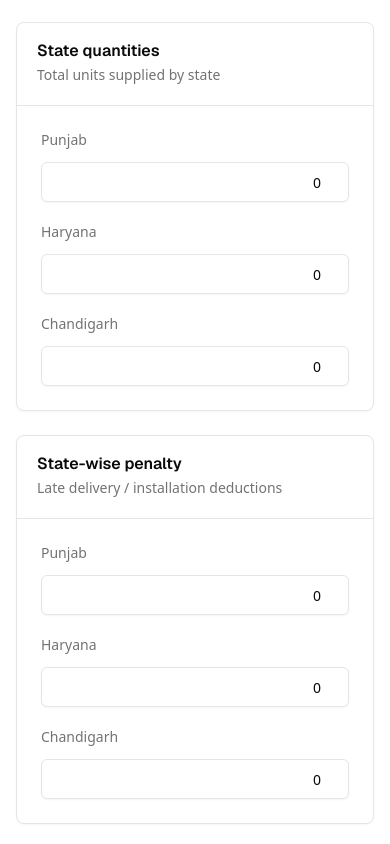
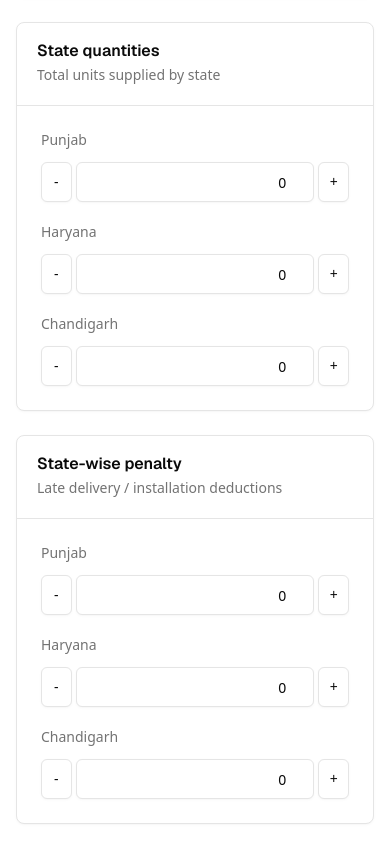
Before and after one commit to ronnierobbie/BillCalculator, a Next.js app: page / in a window 390 px wide. Shown: the part 1620-2464 px from the top of the page. Built offline with nearby package versions, Linux system fonts and the light colour scheme.

Commit message:
fix: add explicit mobile steppers for quantity and penalty inputs

```diff
--- a/components/bill/PenaltiesCard.tsx
+++ b/components/bill/PenaltiesCard.tsx
@@ -1,4 +1,5 @@
 import { Card, CardContent, CardHeader, CardTitle } from "@/components/ui/card";
+import { Button } from "@/components/ui/button";
 import { Input } from "@/components/ui/input";
 import { Label } from "@/components/ui/label";
 
@@ -10,6 +11,12 @@ type PenaltiesCardProps = {
 };
 
 export function PenaltiesCard({ penalties, onChange }: PenaltiesCardProps) {
+  const updateAt = (index: number, value: number) => {
+    const next = [...penalties] as [number, number, number];
+    next[index] = Math.max(0, value);
+    onChange(next);
+  };
+
   return (
     <Card className="vercel-panel">
       <CardHeader>
@@ -20,20 +27,40 @@ export function PenaltiesCard({ penalties, onChange }: PenaltiesCardProps) {
         {STATES.map((state, index) => (
           <div
             key={state}
-            className="grid items-center gap-3 rounded-md px-1 py-1 transition hover:bg-accent sm:grid-cols-[1fr_132px]"
+            className="grid items-center gap-3 rounded-md px-1 py-1 transition hover:bg-accent sm:grid-cols-[1fr_172px]"
           >
             <Label className="text-sm text-muted-foreground">{state}</Label>
+            <div className="flex items-center gap-1">
+              <Button
+                type="button"
+                variant="outline"
+                className="h-10 w-10 px-0"
+                onClick={() => updateAt(index, penalties[index] - 1)}
+                aria-label={`Decrease ${state} penalty`}
+              >
+                -
+              </Button>
               <Input
                 className="w-full text-right font-mono tabular-nums"
                 type="number"
                 min="0"
+                step="1"
+                inputMode="decimal"
                 value={penalties[index]}
                 onChange={(event) => {
-                const next = [...penalties] as [number, number, number];
-                next[index] = parseFloat(event.target.value) || 0;
-                onChange(next);
+                  updateAt(index, parseFloat(event.target.value) || 0);
                 }}
               />
+              <Button
+                type="button"
+                variant="outline"
+                className="h-10 w-10 px-0"
+                onClick={() => updateAt(index, penalties[index] + 1)}
+                aria-label={`Increase ${state} penalty`}
+              >
+                +
+              </Button>
+            </div>
           </div>
         ))}
       </CardContent>
--- a/components/bill/StateQuantitiesCard.tsx
+++ b/components/bill/StateQuantitiesCard.tsx
@@ -1,4 +1,5 @@
 import { Card, CardContent, CardHeader, CardTitle } from "@/components/ui/card";
+import { Button } from "@/components/ui/button";
 import { Input } from "@/components/ui/input";
 import { Label } from "@/components/ui/label";
 
@@ -10,6 +11,12 @@ type StateQuantitiesCardProps = {
 };
 
 export function StateQuantitiesCard({ quantities, onChange }: StateQuantitiesCardProps) {
+  const updateAt = (index: number, value: number) => {
+    const next = [...quantities] as [number, number, number];
+    next[index] = Math.max(0, value);
+    onChange(next);
+  };
+
   return (
     <Card className="vercel-panel">
       <CardHeader>
@@ -20,20 +27,40 @@ export function StateQuantitiesCard({ quantities, onChange }: StateQuantitiesCar
         {STATES.map((state, index) => (
           <div
             key={state}
-            className="grid items-center gap-3 rounded-md px-1 py-1 transition hover:bg-accent sm:grid-cols-[1fr_132px]"
+            className="grid items-center gap-3 rounded-md px-1 py-1 transition hover:bg-accent sm:grid-cols-[1fr_172px]"
           >
             <Label className="text-sm text-muted-foreground">{state}</Label>
+            <div className="flex items-center gap-1">
+              <Button
+                type="button"
+                variant="outline"
+                className="h-10 w-10 px-0"
+                onClick={() => updateAt(index, quantities[index] - 1)}
+                aria-label={`Decrease ${state} quantity`}
+              >
+                -
+              </Button>
               <Input
                 className="w-full text-right font-mono tabular-nums"
                 type="number"
                 min="0"
+                step="1"
+                inputMode="numeric"
                 value={quantities[index]}
                 onChange={(event) => {
-                const next = [...quantities] as [number, number, number];
-                next[index] = parseFloat(event.target.value) || 0;
-                onChange(next);
+                  updateAt(index, parseFloat(event.target.value) || 0);
                 }}
               />
+              <Button
+                type="button"
+                variant="outline"
+                className="h-10 w-10 px-0"
+                onClick={() => updateAt(index, quantities[index] + 1)}
+                aria-label={`Increase ${state} quantity`}
+              >
+                +
+              </Button>
+            </div>
           </div>
         ))}
       </CardContent>
```
Lines whose indentation alone changed are shown as unchanged.
